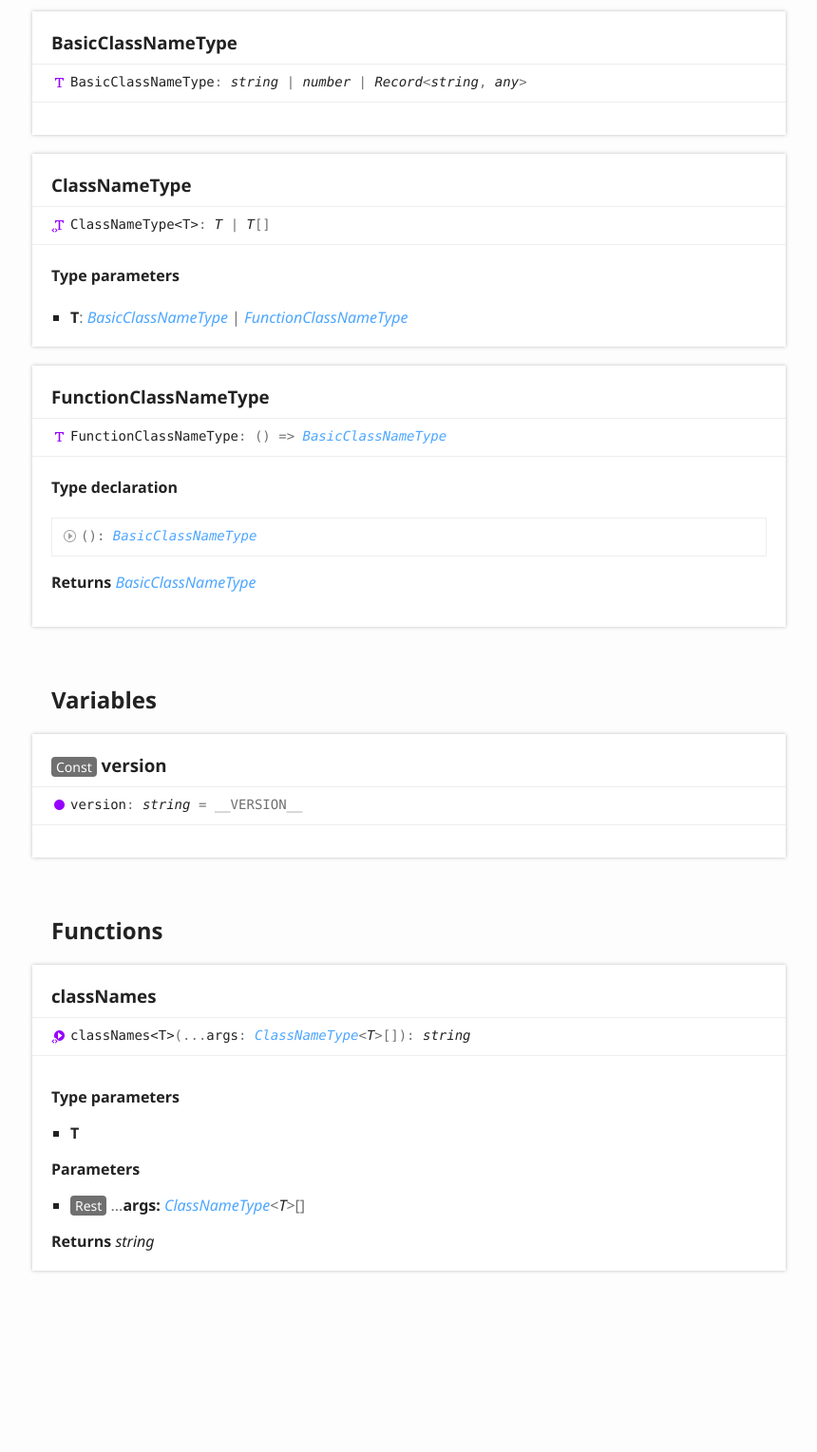
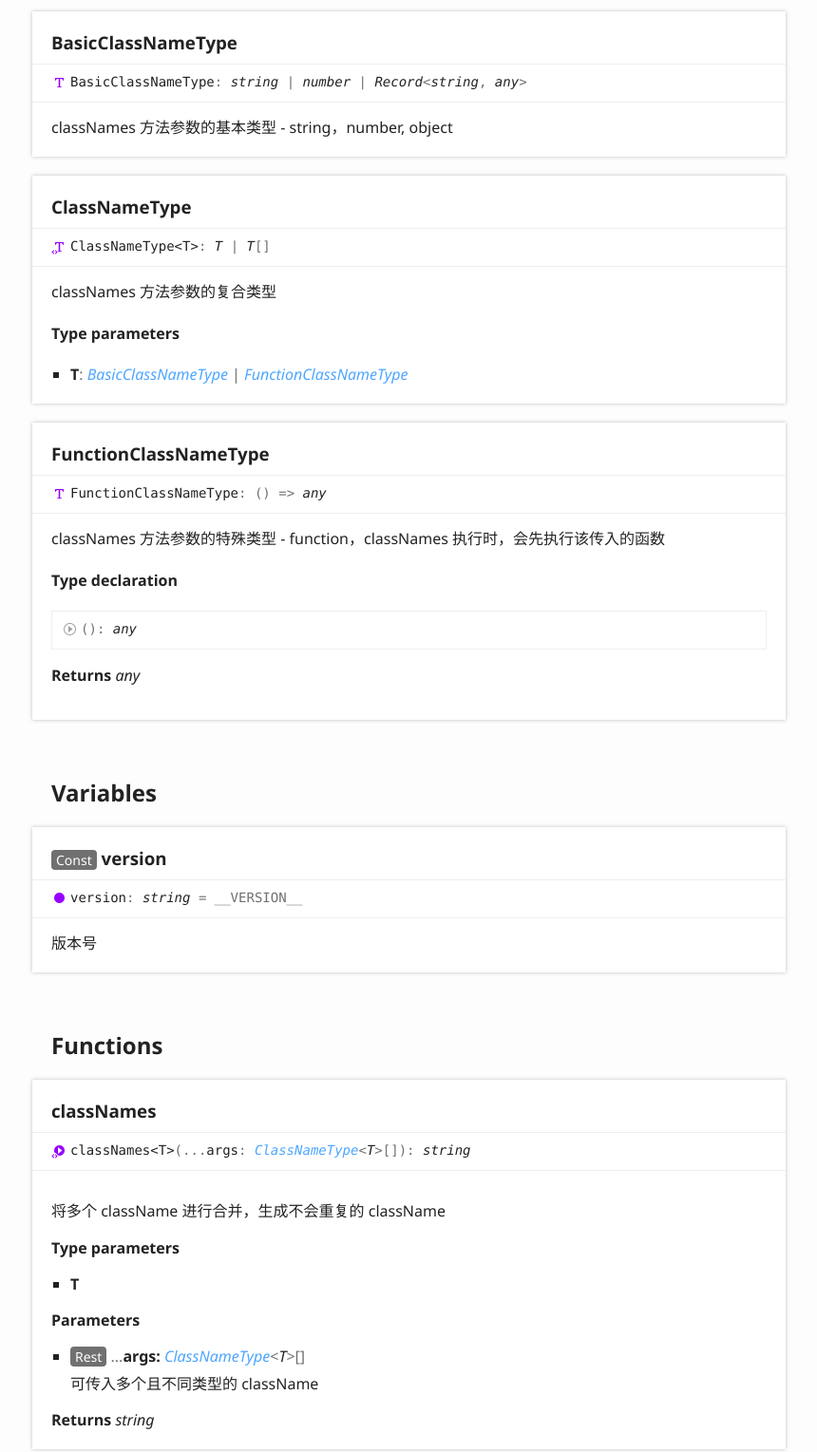
Before and after one commit to poplark/unique-classnames, a website built with webpack: page docs/index.html in a window 1280 px wide. Shown: the part 660-2189 px from the top of the page at 95% size, without its empty margins (6-866 px from the left). Built offline with nearby package versions, Linux system fonts and the light colour scheme.

Commit message:
docs: 新增文档

```diff
--- a/docs/index.html
+++ b/docs/index.html
@@ -96,6 +96,11 @@
 					<div class="tsd-signature tsd-kind-icon">Basic<wbr>Class<wbr>Name<wbr>Type<span class="tsd-signature-symbol">:</span> <span class="tsd-signature-type">string</span><span class="tsd-signature-symbol"> | </span><span class="tsd-signature-type">number</span><span class="tsd-signature-symbol"> | </span><span class="tsd-signature-type">Record</span><span class="tsd-signature-symbol">&lt;</span><span class="tsd-signature-type">string</span><span class="tsd-signature-symbol">, </span><span class="tsd-signature-type">any</span><span class="tsd-signature-symbol">&gt;</span></div>
 					<aside class="tsd-sources">
 					</aside>
+					<div class="tsd-comment tsd-typography">
+						<div class="lead">
+							<p>classNames 方法参数的基本类型 - string，number, object</p>
+						</div>
+					</div>
 				</section>
 				<section class="tsd-panel tsd-member tsd-kind-type-alias tsd-has-type-parameter">
 					<a name="classnametype" class="tsd-anchor"></a>
@@ -103,6 +108,11 @@
 					<div class="tsd-signature tsd-kind-icon">Class<wbr>Name<wbr>Type&lt;T&gt;<span class="tsd-signature-symbol">:</span> <span class="tsd-signature-type">T</span><span class="tsd-signature-symbol"> | </span><span class="tsd-signature-type">T</span><span class="tsd-signature-symbol">[]</span></div>
 					<aside class="tsd-sources">
 					</aside>
+					<div class="tsd-comment tsd-typography">
+						<div class="lead">
+							<p>classNames 方法参数的复合类型</p>
+						</div>
+					</div>
 					<h4 class="tsd-type-parameters-title">Type parameters</h4>
 					<ul class="tsd-type-parameters">
 						<li>
@@ -113,19 +123,24 @@
 				<section class="tsd-panel tsd-member tsd-kind-type-alias">
 					<a name="functionclassnametype" class="tsd-anchor"></a>
 					<h3>Function<wbr>Class<wbr>Name<wbr>Type</h3>
-					<div class="tsd-signature tsd-kind-icon">Function<wbr>Class<wbr>Name<wbr>Type<span class="tsd-signature-symbol">:</span> <span class="tsd-signature-symbol">(</span><span class="tsd-signature-symbol">)</span><span class="tsd-signature-symbol"> =&gt; </span><a href="index.html#basicclassnametype" class="tsd-signature-type">BasicClassNameType</a></div>
+					<div class="tsd-signature tsd-kind-icon">Function<wbr>Class<wbr>Name<wbr>Type<span class="tsd-signature-symbol">:</span> <span class="tsd-signature-symbol">(</span><span class="tsd-signature-symbol">)</span><span class="tsd-signature-symbol"> =&gt; </span><span class="tsd-signature-type">any</span></div>
 					<aside class="tsd-sources">
 					</aside>
+					<div class="tsd-comment tsd-typography">
+						<div class="lead">
+							<p>classNames 方法参数的特殊类型 - function，classNames 执行时，会先执行该传入的函数</p>
+						</div>
+					</div>
 					<div class="tsd-type-declaration">
 						<h4>Type declaration</h4>
 						<ul class="tsd-parameters">
 							<li class="tsd-parameter-signature">
 								<ul class="tsd-signatures tsd-kind-type-literal tsd-parent-kind-type-alias">
-									<li class="tsd-signature tsd-kind-icon"><span class="tsd-signature-symbol">(</span><span class="tsd-signature-symbol">)</span><span class="tsd-signature-symbol">: </span><a href="index.html#basicclassnametype" class="tsd-signature-type">BasicClassNameType</a></li>
+									<li class="tsd-signature tsd-kind-icon"><span class="tsd-signature-symbol">(</span><span class="tsd-signature-symbol">)</span><span class="tsd-signature-symbol">: </span><span class="tsd-signature-type">any</span></li>
 								</ul>
 								<ul class="tsd-descriptions">
 									<li class="tsd-description">
-										<h4 class="tsd-returns-title">Returns <a href="index.html#basicclassnametype" class="tsd-signature-type">BasicClassNameType</a></h4>
+										<h4 class="tsd-returns-title">Returns <span class="tsd-signature-type">any</span></h4>
 									</li>
 								</ul>
 							</li>
@@ -141,6 +156,11 @@
 					<div class="tsd-signature tsd-kind-icon">version<span class="tsd-signature-symbol">:</span> <span class="tsd-signature-type">string</span><span class="tsd-signature-symbol"> = __VERSION__</span></div>
 					<aside class="tsd-sources">
 					</aside>
+					<div class="tsd-comment tsd-typography">
+						<div class="lead">
+							<p>版本号</p>
+						</div>
+					</div>
 				</section>
 			</section>
 			<section class="tsd-panel-group tsd-member-group ">
@@ -155,6 +175,11 @@
 						<li class="tsd-description">
 							<aside class="tsd-sources">
 							</aside>
+							<div class="tsd-comment tsd-typography">
+								<div class="lead">
+									<p>将多个 className 进行合并，生成不会重复的 className</p>
+								</div>
+							</div>
 							<h4 class="tsd-type-parameters-title">Type parameters</h4>
 							<ul class="tsd-type-parameters">
 								<li>
@@ -165,6 +190,9 @@
 							<ul class="tsd-parameters">
 								<li>
 									<h5><span class="tsd-flag ts-flagRest">Rest</span> <span class="tsd-signature-symbol">...</span>args: <a href="index.html#classnametype" class="tsd-signature-type">ClassNameType</a><span class="tsd-signature-symbol">&lt;</span><span class="tsd-signature-type">T</span><span class="tsd-signature-symbol">&gt;</span><span class="tsd-signature-symbol">[]</span></h5>
+									<div class="tsd-comment tsd-typography">
+										<p>可传入多个且不同类型的 className</p>
+									</div>
 								</li>
 							</ul>
 							<h4 class="tsd-returns-title">Returns <span class="tsd-signature-type">string</span></h4>
--- a/src/index.ts
+++ b/src/index.ts
@@ -1,11 +1,23 @@
+/**
+ * 版本号
+ */
 // eslint-disable-next-line @typescript-eslint/ban-ts-comment
 //@ts-ignore
 const version: string = __VERSION__;
 
 export { version };
 
+/**
+ * classNames 方法参数的基本类型 - string，number, object
+ */
 type BasicClassNameType = string | number | Record<string, any>;
-type FunctionClassNameType = () => BasicClassNameType;
+/**
+ * classNames 方法参数的特殊类型 - function，classNames 执行时，会先执行该传入的函数
+ */
+type FunctionClassNameType = () => any;
+/**
+ * classNames 方法参数的复合类型
+ */
 type ClassNameType<T extends BasicClassNameType | FunctionClassNameType> = T | T[];
 
 /**
@@ -43,17 +55,20 @@ function stringParser(clz: string): string[] {
 function objectParser(clz: Record<string, any>): Map<string, boolean> {
   const clzMap = new Map<string, boolean>();
   Object.keys(clz).forEach((key) => {
-    const val = !!clz[key];
+    const flag = !!clz[key];
     stringParser(key).forEach((item) => {
-      clzMap.set(item, val);
+      clzMap.set(item, flag);
     });
   });
   return clzMap;
 }
 
+/**
+ * 将多个 className 进行合并，生成不会重复的 className
+ * @param args - 可传入多个且不同类型的 className
+ */
 export function classNames<T>(...args: ClassNameType<T>[]): string {
   const clzMap = new Map<string, boolean>();
-  // 铺平
   args.forEach((item) => {
     switch (type(item)) {
       case 'String':
```
Also changed, not shown: package.json (+3 -6 lines).
